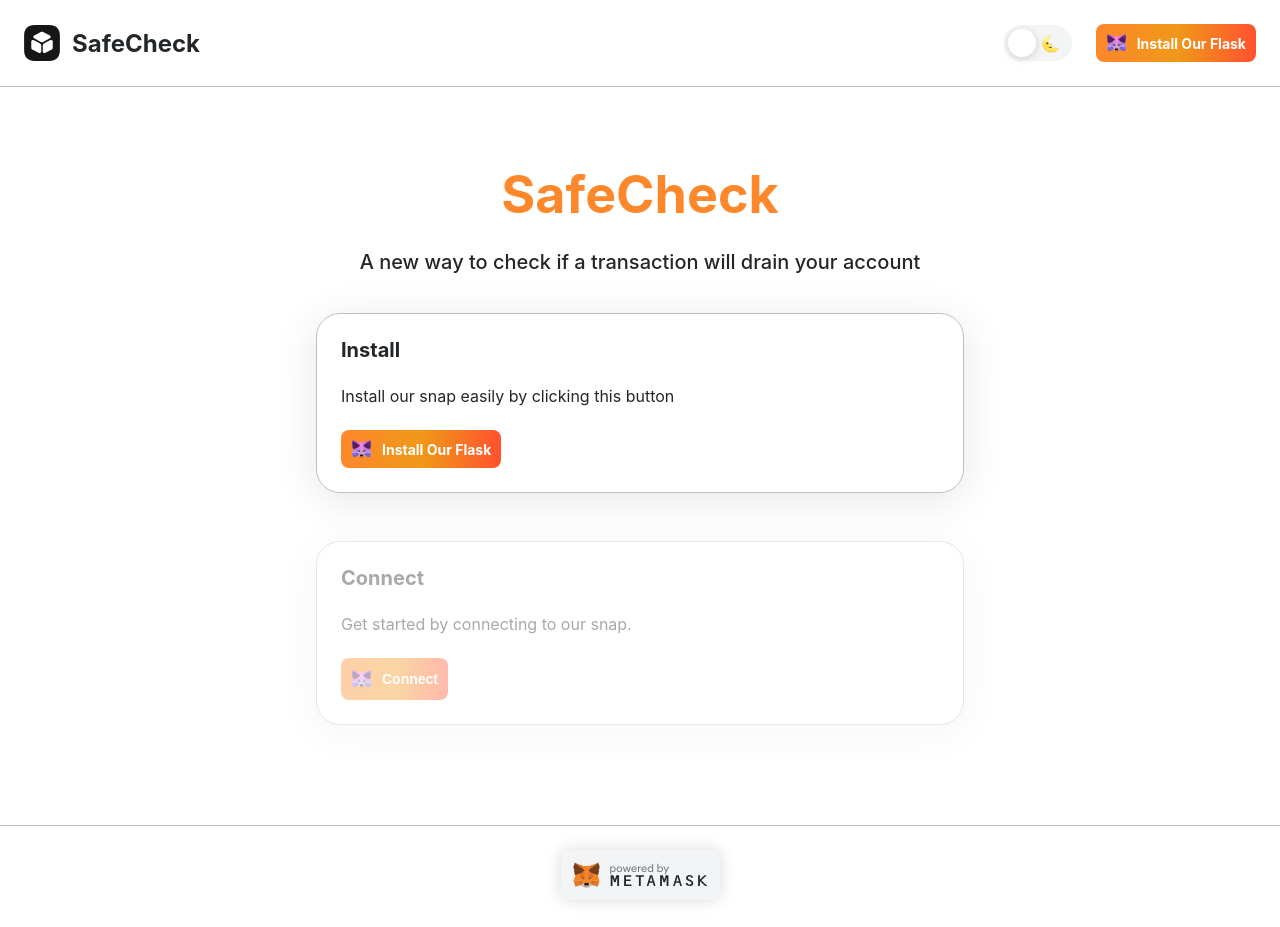
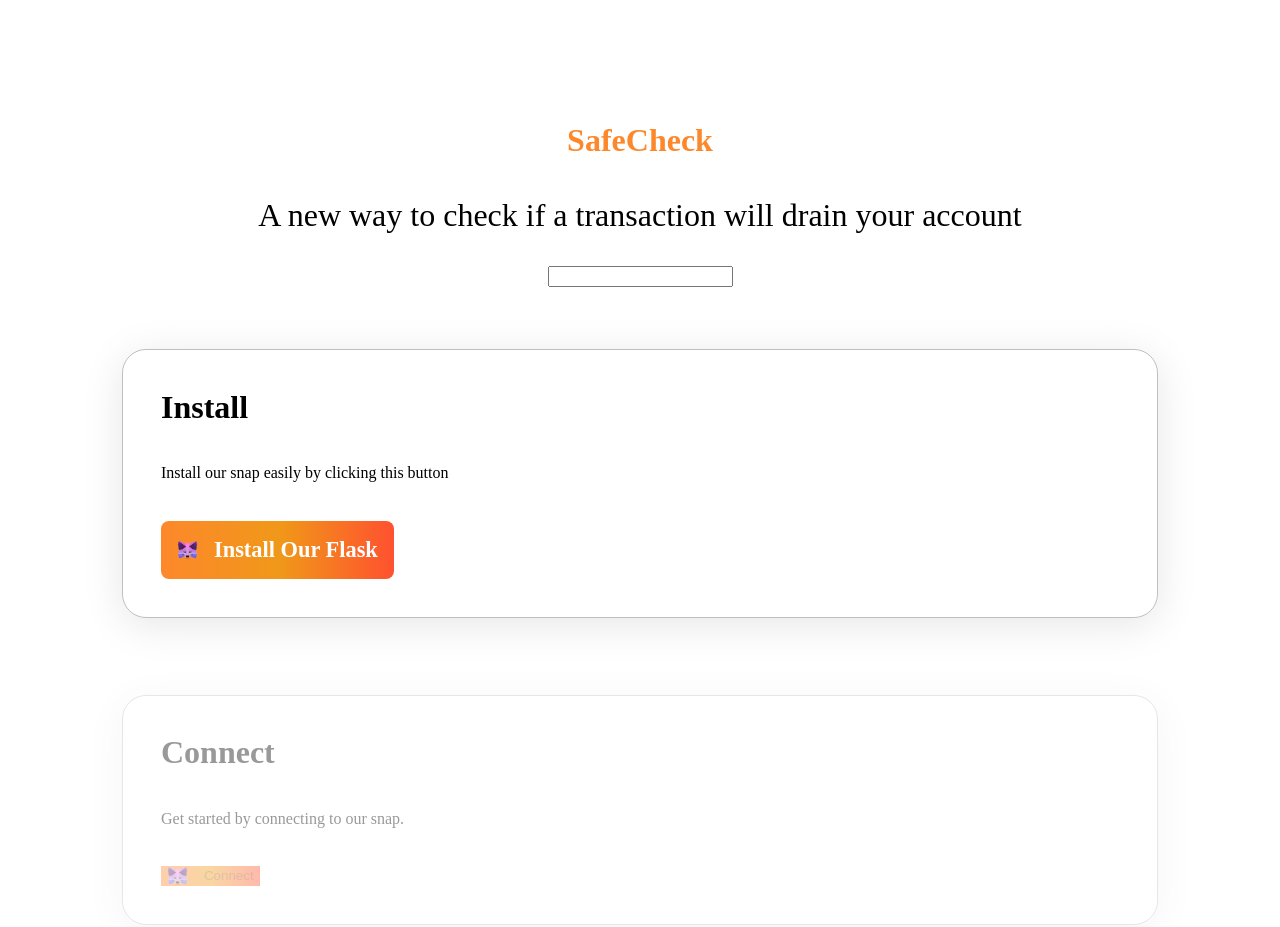
Before and after one commit to julio4/safecheck-monorepo, a Gatsby site in the folder packages/site/: page / in a window 1280 px wide. Built offline with nearby package versions, Linux system fonts and the light colour scheme; Gatsby itself is replaced by a stand-in of ours.

Commit message:
push-front

```diff
--- a/packages/site/src/App.tsx
+++ b/packages/site/src/App.tsx
@@ -5,13 +5,8 @@
 import { GlobalStyle } from './config/theme';
 import { ToggleThemeContext } from './Root';
 
-const Wrapper = styled.div`
-  display: flex;
-  flex-direction: column;
-  width: 100%;
-  min-height: 100vh;
-  max-width: 100vw;
-`;
+import { BrowserRouter as Router, Routes, Route } from 'react-router-dom';
+import Index from './pages/index';
 
 export type AppProps = {
   children: ReactNode;
@@ -22,12 +17,14 @@
 
   return (
     <>
-      <GlobalStyle />
-      <Wrapper>
-        <Header handleToggleClick={toggleTheme} />
-        {children}
-        <Footer />
-      </Wrapper>
+    <Router>
+
+      <Routes>
+
+        <Route path="/" element={<Index />} />
+      </Routes>
+
+      </Router>
     </>
   );
 };
--- /dev/null
+++ b/packages/site/src/components/SearchBar.tsx
@@ -0,0 +1,23 @@
+import { ComponentProps } from 'react';
+import styled from 'styled-components';
+
+const Input = styled.input`
+  display: flex;
+  align-self: flex-start;
+  align-items: center;
+  justify-content: center;
+  margin-top: auto;
+  ${({ theme }) => theme.mediaQueries.small} {
+    width: 100%;
+  }
+`;
+
+const Bar = styled.input`
+    display: flex;
+    margin-top: 2rem;
+`;
+
+export const SearchBar = (props: ComponentProps<typeof Input>) => (
+    <Bar>
+    </Bar>
+);
--- a/packages/site/src/components/index.ts
+++ b/packages/site/src/components/index.ts
@@ -5,4 +5,5 @@
 export * from './MetaMask';
 export * from './PoweredBy';
 export * from './SnapLogo';
+export * from './SearchBar';
 export * from './Toggle';
--- a/packages/site/src/pages/index.tsx
+++ b/packages/site/src/pages/index.tsx
@@ -13,6 +13,7 @@
   ReconnectButton,
   Card,
 } from '../components';
+import { SearchBar } from '../components/SearchBar';
 
 const Container = styled.div`
   display: flex;
@@ -98,7 +99,7 @@
   }
 `;
 
-const Index = () => {
+export const Index = () => {
   const [state, dispatch] = useContext(MetaMaskContext);
 
   const handleConnectClick = async () => {
@@ -133,6 +134,9 @@
       <Subtitle>
         A new way to check if a transaction will drain your account
       </Subtitle>
+      <SearchBar>
+
+      </SearchBar>
       <CardContainer>
         {state.error && (
           <ErrorMessage>
```
Also changed, not shown: packages/site/src/helpers/wrapper.tsx (added, +9 -0 lines), packages/site/src/pages/home-snap.tsx (added, +16 -0 lines).
